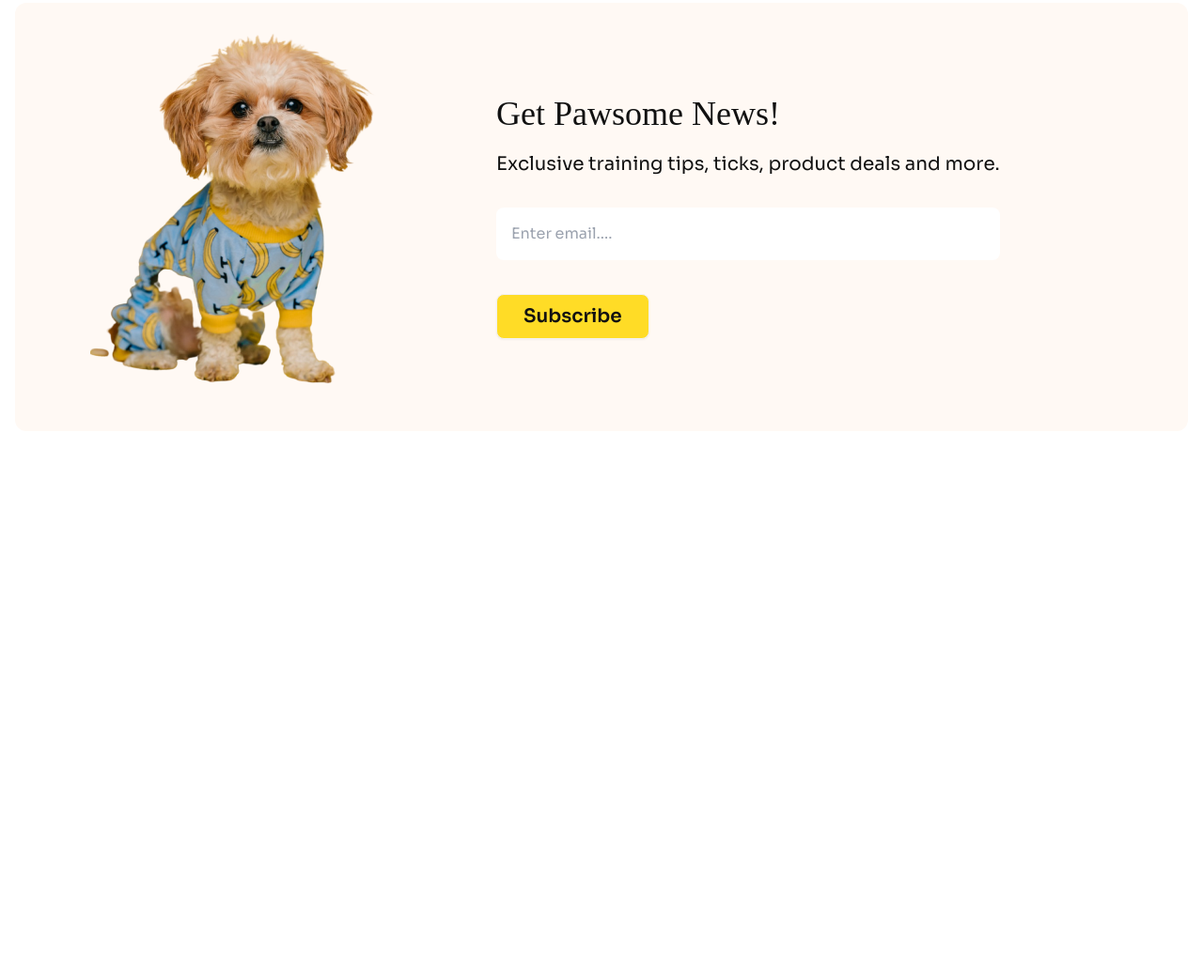
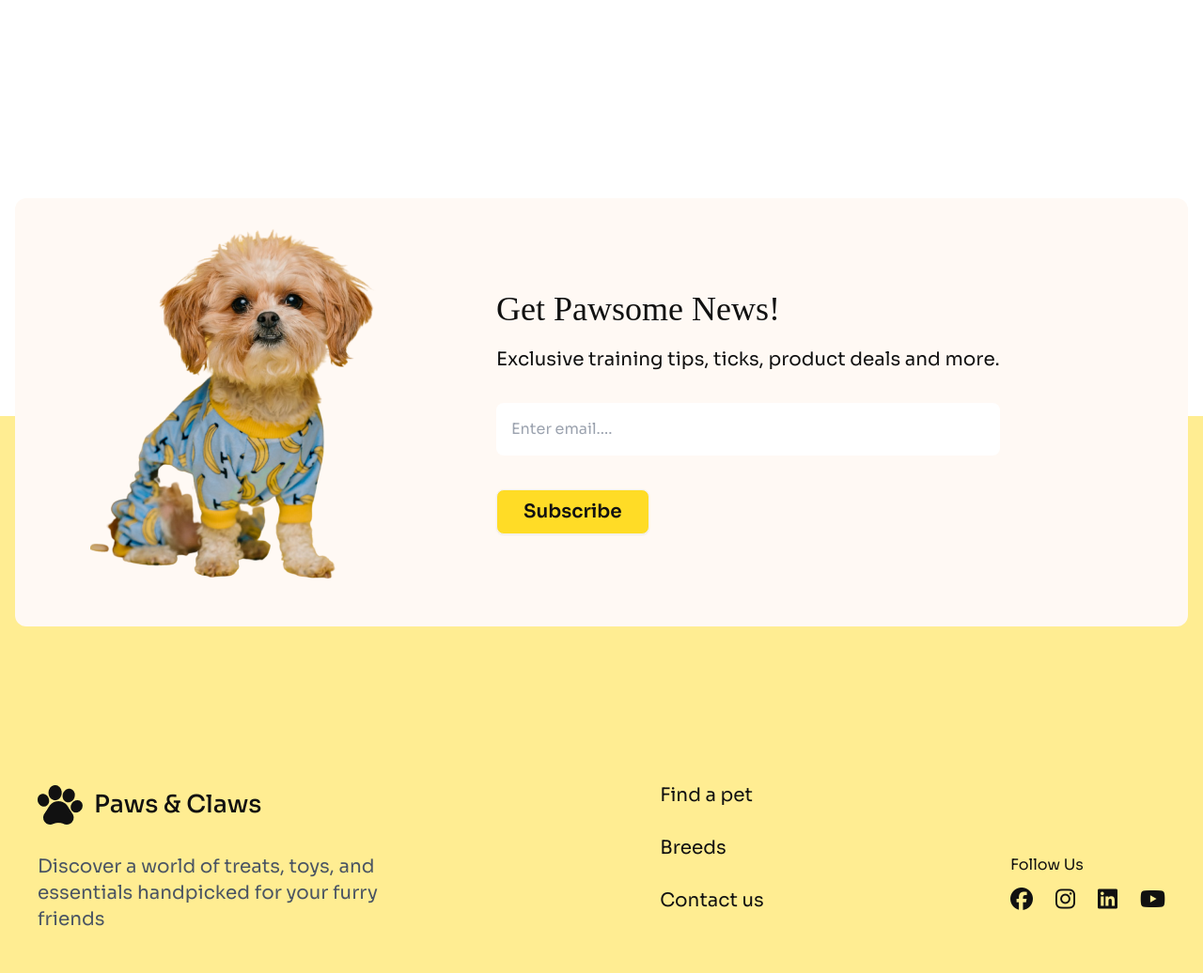
Before and after one commit to asrafsujan247/paws-and-claws, a plain HTML site: page index.html in a window 1280 px wide. Shown: the part 3165-4201 px from the top of the page at 94% size. Before the commit the page ends 3624 px from the top, so only its background shows below. Drawn offline with nearby package versions, Linux system fonts and the light colour scheme; a web font is replaced by a local one.

Commit message:
footer section done and get pawsome news section aligned in the middle of footer

```diff
--- a/index.html
+++ b/index.html
@@ -444,7 +444,7 @@
         </div>
       </div>
       <!-- Everyday low price section -->
-      <div class="max-w-screen-xl mx-auto mb-14 lg:mb-32 px-4 lg:px-0">
+      <div class="max-w-screen-xl mx-auto mb-10 lg:mb-28 px-4 lg:px-0">
         <h2 class="text-2xl lg:text-4xl mb-8 lg:mb-12 adlam-display-font">
           Everyday low price
         </h2>
@@ -511,10 +511,8 @@
           </div>
         </div>
       </div>
-    </main>
-    <!-- footer section -->
-    <footer>
       <!-- get pawsome news section -->
+      <div class="relative -bottom-56">
         <div class="max-w-screen-xl mx-auto px-4">
           <div
             class="bg-secondary-color flex items-center flex-col lg:flex-row px-4 lg:px-20 py-6 lg:py-8 rounded-xl"
@@ -546,6 +544,52 @@
             </div>
           </div>
         </div>
+      </div>
+    </main>
+    <!-- footer section -->
+    <footer class="bg-[#ffed92] pt-[320px] lg:pt-[350px] pb-12 lg:pb-28">
+      <div
+        class="footer lg:flex justify-between p-5 lg:p-10 max-w-screen-xl mx-auto"
+      >
+        <nav>
+          <div class="flex items-center gap-3 mb-3 lg:mb-5">
+            <img src="./c1-assets/logo-footer.png" alt="" />
+            <h3 class="text-xl lg:text-[26px] font-medium">Paws & Claws</h3>
+          </div>
+          <p class="text-base lg:text-xl text-gray-600 lg:w-[400px]">
+            Discover a world of treats, toys, and essentials handpicked for your
+            furry friends
+          </p>
+        </nav>
+        <nav>
+          <a class="link link-hover text-base lg:text-xl mb-3 lg:mb-5"
+            >Find a pet</a
+          >
+          <a class="link link-hover text-base lg:text-xl mb-3 lg:mb-5"
+            >Breeds</a
+          >
+          <a class="link link-hover text-base lg:text-xl">Contact us</a>
+        </nav>
+        <nav class="flex items-end lg:h-[140px]">
+          <div>
+            <p class="text-sm lg:text-base mb-2">Follow Us</p>
+            <div class="grid grid-flow-col gap-6">
+              <a>
+                <i class="fa-brands fa-facebook text-2xl"></i>
+              </a>
+              <a>
+                <i class="fa-brands fa-instagram text-2xl"></i>
+              </a>
+              <a>
+                <i class="fa-brands fa-linkedin text-2xl"></i>
+              </a>
+              <a>
+                <i class="fa-brands fa-youtube text-2xl"></i>
+              </a>
+            </div>
+          </div>
+        </nav>
+      </div>
     </footer>
   </body>
 </html>
```
Lines whose indentation alone changed are shown as unchanged.
